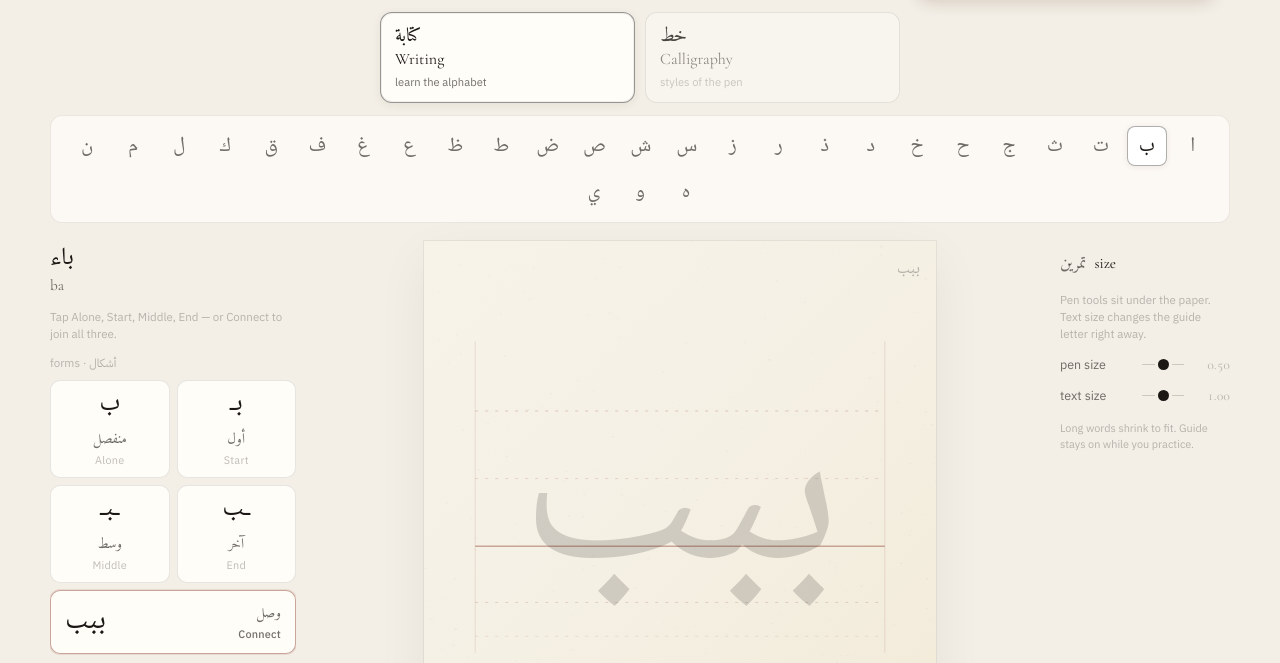
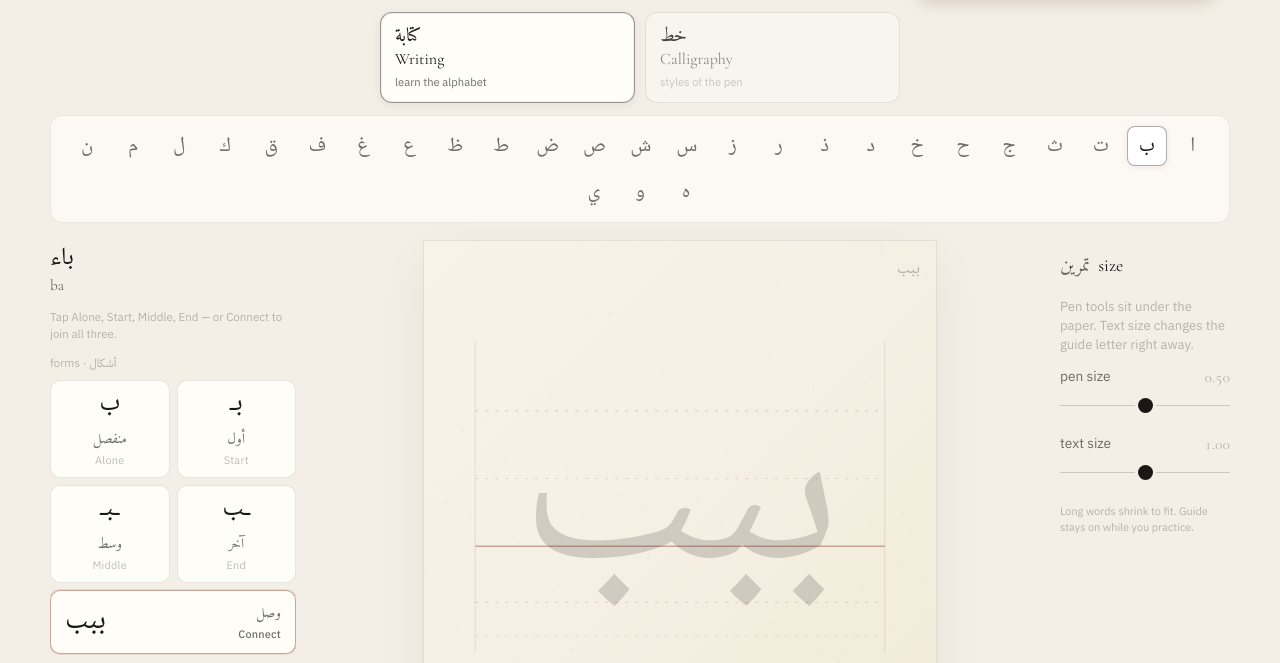
Before and after one commit to thiernoyunus/arabic-calligraphy, a plain HTML site: page index.html in a window 1280 px wide. Shown: the part 106-769 px from the top of the page. Drawn offline with nearby package versions, Linux system fonts and the light colour scheme; a web font is replaced by a local one.

Commit message:
Enlarge size controls

```diff
--- a/index.html
+++ b/index.html
@@ -31,7 +31,7 @@
     href="https://fonts.googleapis.com/css2?family=Amiri:ital,wght@0,400;0,700;1,400&family=Aref+Ruqaa:wght@400;700&family=Cormorant+Garamond:ital,wght@0,400;0,500;1,400&family=Gulzar&family=Harmattan:wght@400;500;700&family=IBM+Plex+Sans+Arabic:wght@300;400;500&family=Mirza:wght@400;500;600;700&family=Noto+Naskh+Arabic:wght@400;500;600;700&family=Reem+Kufi:wght@400;500;600;700&display=swap"
     rel="stylesheet"
   />
-  <link rel="stylesheet" href="styles.css?v=4" />
+  <link rel="stylesheet" href="styles.css?v=5" />
 </head>
 <body>
   <div class="app">
--- a/styles.css
+++ b/styles.css
@@ -1138,7 +1138,7 @@ select {
 .panel {
   padding-top: 8px;
   color: var(--ink-soft);
-  font-size: 0.8rem;
+  font-size: 0.9rem;
 }
 
 .panel-block + .panel-block {
@@ -1150,7 +1150,7 @@ select {
 .panel-title {
   margin: 0 0 14px;
   font-family: "Cormorant Garamond", serif;
-  font-size: 0.95rem;
+  font-size: 1.1rem;
   font-weight: 400;
   color: var(--ink);
   display: flex;
@@ -1160,36 +1160,42 @@ select {
 
 .panel-title .glyph {
   font-family: "Amiri", serif;
-  font-size: 1.05rem;
+  font-size: 1.2rem;
   color: var(--ink-soft);
 }
 
 .slider-row {
   display: grid;
-  grid-template-columns: 72px 1fr 36px;
+  grid-template-columns: 1fr auto;
   align-items: center;
-  gap: 10px;
-  margin-bottom: 12px;
+  gap: 6px 12px;
+  margin-bottom: 16px;
 }
 
 .slider-label {
-  font-size: 0.78rem;
+  grid-column: 1;
+  grid-row: 1;
+  font-size: 0.86rem;
   color: var(--ink-soft);
 }
 
 .slider-val {
+  grid-column: 2;
+  grid-row: 1;
   font-family: "Cormorant Garamond", serif;
-  font-size: 0.85rem;
+  font-size: 0.95rem;
   text-align: right;
   color: var(--ink-faint);
   font-variant-numeric: tabular-nums;
 }
 
 input[type="range"] {
+  grid-column: 1 / -1;
+  grid-row: 2;
   -webkit-appearance: none;
   appearance: none;
   width: 100%;
-  height: 18px;
+  height: 24px;
   background: transparent;
   margin: 0;
 }
@@ -1202,9 +1208,9 @@ input[type="range"]::-webkit-slider-runnable-track {
 input[type="range"]::-webkit-slider-thumb {
   -webkit-appearance: none;
   appearance: none;
-  width: 11px;
-  height: 11px;
-  margin-top: -5px;
+  width: 15px;
+  height: 15px;
+  margin-top: -7px;
   border-radius: 50%;
   background: var(--ink);
   border: none;
@@ -1219,8 +1225,8 @@ input[type="range"]::-moz-range-track {
 }
 
 input[type="range"]::-moz-range-thumb {
-  width: 11px;
-  height: 11px;
+  width: 15px;
+  height: 15px;
   border-radius: 50%;
   background: var(--ink);
   border: none;
@@ -1308,7 +1314,7 @@ input[type="range"]::-moz-range-thumb {
 
 .teach-note {
   margin: 0 0 12px;
-  font-size: 0.72rem;
+  font-size: 0.82rem;
   line-height: 1.45;
   color: var(--ink-faint);
   max-width: 28ch;
```
